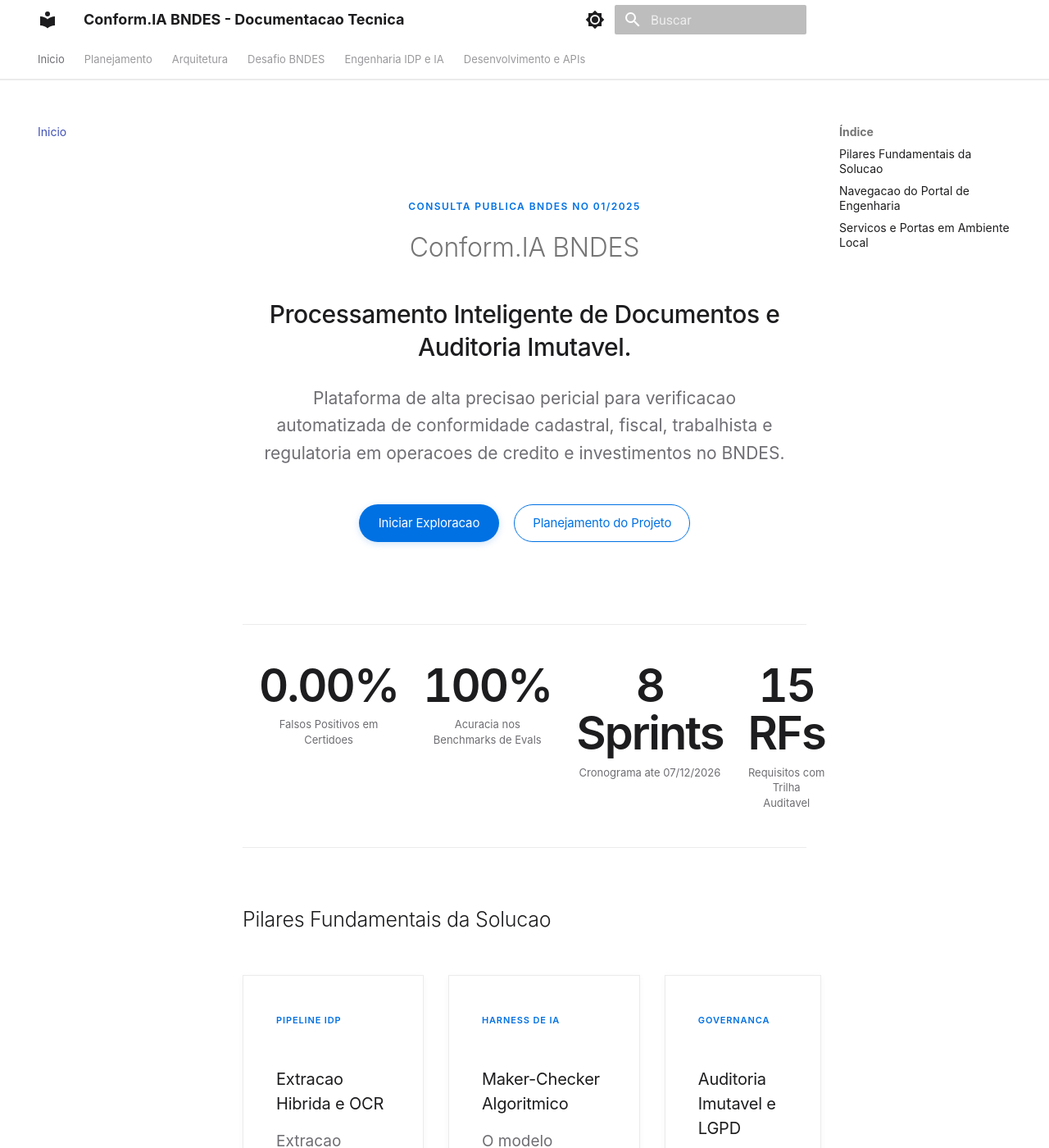
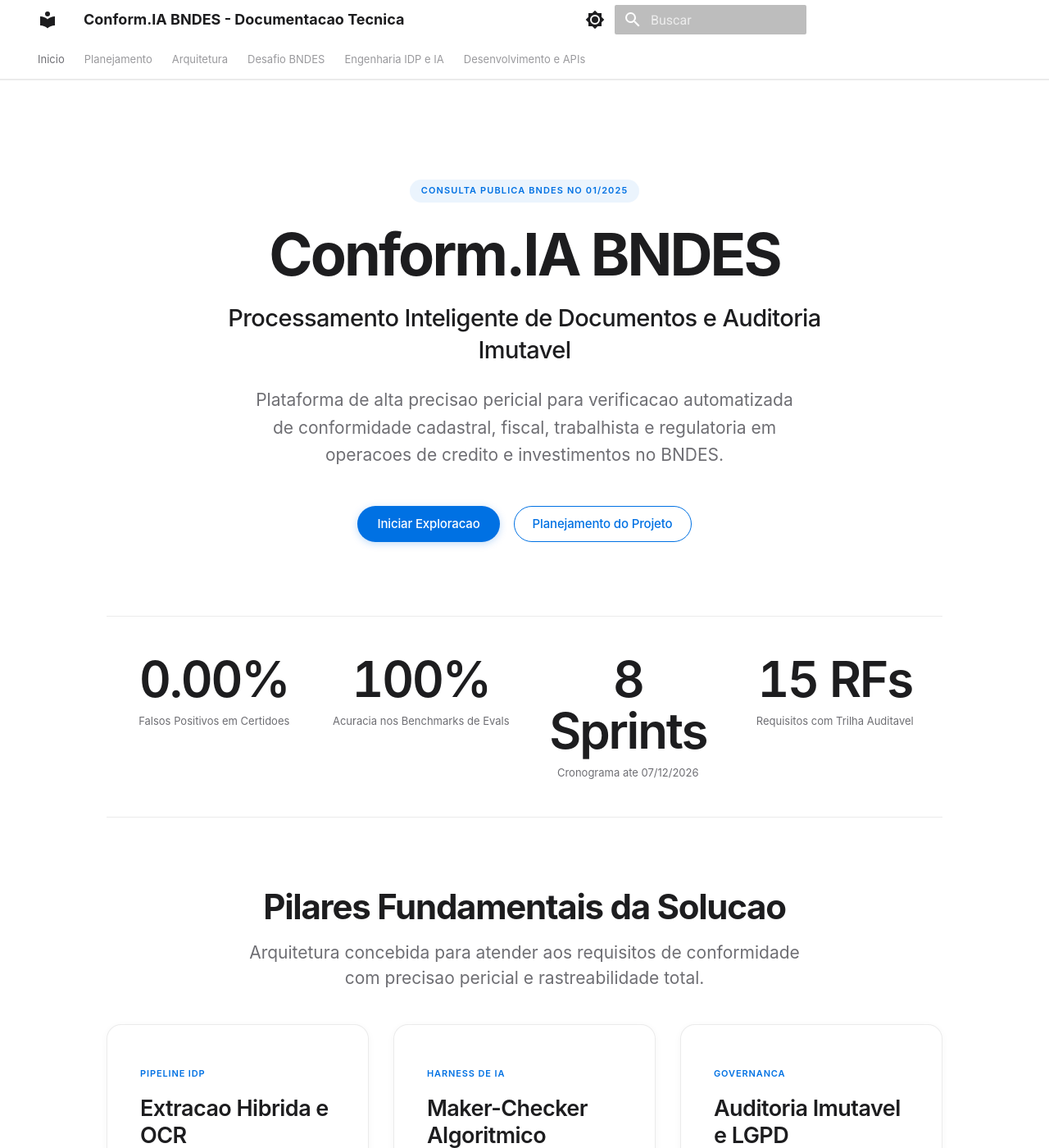
Before and after one commit to conformia-bndes/conformia-platform, an MkDocs documentation site: the page built from docs/index.md, in a window 1280 px wide and 1400 px high. Shown: the whole window at 82% size. Built offline with MkDocs 1.6.1 and Material for MkDocs 9.7.7, drawn with Linux system fonts in a browser that asks for light colours; comment, search, counter and statistics services are not loaded; some of the changed text lies outside the part shown.

Commit message:
style(docs): consolidar design system apple em extra.css e refinar responsividade

```diff
--- a/docs/index.md
+++ b/docs/index.md
@@ -1,7 +1,15 @@
+---
+hide:
+  - navigation
+  - toc
+---
+
+<div class="apple-landing-wrap">
+
 <div class="apple-hero">
   <span class="apple-eyebrow">Consulta Publica BNDES no 01/2025</span>
   <h1 class="apple-title">Conform.IA BNDES</h1>
-  <p class="apple-headline">Processamento Inteligente de Documentos e Auditoria Imutavel.</p>
+  <p class="apple-headline">Processamento Inteligente de Documentos e Auditoria Imutavel</p>
   <p class="apple-subheadline">
     Plataforma de alta precisao pericial para verificacao automatizada de conformidade cadastral, fiscal, trabalhista e regulatoria em operacoes de credito e investimentos no BNDES.
   </p>
@@ -30,7 +38,10 @@
   </div>
 </div>
 
-## Pilares Fundamentais da Solucao
+<div class="apple-section-header">
+  <h2 class="apple-section-title">Pilares Fundamentais da Solucao</h2>
+  <p class="apple-section-desc">Arquitetura concebida para atender aos requisitos de conformidade com precisao pericial e rastreabilidade total.</p>
+</div>
 
 <div class="apple-grid-3">
   <div class="apple-card">
@@ -67,11 +78,14 @@
   </div>
 </div>
 
-## Navegacao do Portal de Engenharia
+<div class="apple-section-header">
+  <h2 class="apple-section-title">Navegacao do Portal de Engenharia</h2>
+  <p class="apple-section-desc">Acesso estruturado as dimensoes estrategica, arquitetural, normativa e operacional da plataforma.</p>
+</div>
 
 <div class="apple-nav-grid">
   <a href="planning/" class="apple-nav-card">
-    <div class="apple-nav-card-inner">
+    <div>
       <span class="apple-nav-category">Estrategia</span>
       <h4 class="apple-nav-title">Planejamento e Requisitos</h4>
       <p class="apple-nav-text">Entendimento do edital, requisitos RF01 a RF15, matriz de dores operacionais e roadmap de sprints.</p>
@@ -80,7 +94,7 @@
   </a>
 
   <a href="architecture/overview/" class="apple-nav-card">
-    <div class="apple-nav-card-inner">
+    <div>
       <span class="apple-nav-category">Engenharia</span>
       <h4 class="apple-nav-title">Arquitetura e Decisoes (ADRs)</h4>
       <p class="apple-nav-text">Topologia de servicos conteinerizados, diagramas C4 e registros de decisao tecnica (ADR-001 a ADR-003).</p>
@@ -89,7 +103,7 @@
   </a>
 
   <a href="bndes/compliance-matrix/" class="apple-nav-card">
-    <div class="apple-nav-card-inner">
+    <div>
       <span class="apple-nav-category">Normativos</span>
       <h4 class="apple-nav-title">Desafio e Certidoes BNDES</h4>
       <p class="apple-nav-text">Mapeamento dos requisitos da Consulta Publica no 01/2025 e especificacao tecnica das tipologias de certidoes.</p>
@@ -98,7 +112,7 @@
   </a>
 
   <a href="development/quickstart/" class="apple-nav-card">
-    <div class="apple-nav-card-inner">
+    <div>
       <span class="apple-nav-category">Operacao</span>
       <h4 class="apple-nav-title">Desenvolvimento e APIs</h4>
       <p class="apple-nav-text">Guia de inicio rapido com Docker e Astral uv, contratos OpenAPI (Swagger) e quality gates.</p>
@@ -107,12 +121,48 @@
   </a>
 </div>
 
-## Servicos e Portas em Ambiente Local
+<div class="apple-section-header">
+  <h2 class="apple-section-title">Servicos e Portas em Ambiente Local</h2>
+  <p class="apple-section-desc">Catalogo de servicos e endpoints para analistas e equipes de engenharia.</p>
+</div>
 
-| Servico | URL Local | Finalidade Operacional |
-| :--- | :--- | :--- |
-| **Frontend SPA** | [http://localhost:5173](http://localhost:5173) | Cockpit operacional do analista de credito do BNDES. |
-| **Backend API (Swagger)** | [http://localhost:8000/docs](http://localhost:8000/docs) | Catalogo interativo OpenAPI das rotas da API. |
-| **Healthcheck da API** | [http://localhost:8000/api/v1/health](http://localhost:8000/api/v1/health) | Diagnostico em tempo real do PostgreSQL, Redis e MinIO. |
-| **MinIO Console** | [http://localhost:9001](http://localhost:9001) | Interface web do S3 Object Storage para armazenamento de PDFs. |
-| **Documentacao MkDocs** | [http://127.0.0.1:8000](http://127.0.0.1:8000) | Servidor local com recarregamento a quente via `make docs`. |
+<div class="apple-table-wrap">
+  <table class="apple-table">
+    <thead>
+      <tr>
+        <th>Servico</th>
+        <th>URL Local</th>
+        <th>Finalidade Operacional</th>
+      </tr>
+    </thead>
+    <tbody>
+      <tr>
+        <td><strong>Frontend SPA</strong></td>
+        <td><a href="http://localhost:5173" target="_blank" rel="noopener noreferrer">http://localhost:5173</a></td>
+        <td>Cockpit operacional do analista de credito do BNDES.</td>
+      </tr>
+      <tr>
+        <td><strong>Backend API (Swagger)</strong></td>
+        <td><a href="http://localhost:8000/docs" target="_blank" rel="noopener noreferrer">http://localhost:8000/docs</a></td>
+        <td>Catalogo interativo OpenAPI das rotas da API.</td>
+      </tr>
+      <tr>
+        <td><strong>Healthcheck da API</strong></td>
+        <td><a href="http://localhost:8000/api/v1/health" target="_blank" rel="noopener noreferrer">http://localhost:8000/api/v1/health</a></td>
+        <td>Diagnostico em tempo real do PostgreSQL, Redis e MinIO.</td>
+      </tr>
+      <tr>
+        <td><strong>MinIO Console</strong></td>
+        <td><a href="http://localhost:9001" target="_blank" rel="noopener noreferrer">http://localhost:9001</a></td>
+        <td>Interface web do S3 Object Storage para armazenamento de PDFs.</td>
+      </tr>
+      <tr>
+        <td><strong>Documentacao MkDocs</strong></td>
+        <td><a href="http://127.0.0.1:8000" target="_blank" rel="noopener noreferrer">http://127.0.0.1:8000</a></td>
+        <td>Servidor local com recarregamento a quente via <code>make docs</code>.</td>
+      </tr>
+    </tbody>
+  </table>
+</div>
+
+</div>
--- a/docs/stylesheets/extra.css
+++ b/docs/stylesheets/extra.css
@@ -15,18 +15,20 @@
   --apple-text-secondary: #6e6e73;
   --apple-text-tertiary: #86868b;
   --apple-border: rgba(0, 0, 0, 0.08);
-  --apple-border-strong: rgba(0, 0, 0, 0.14);
-  --apple-border-hover: rgba(0, 0, 0, 0.22);
+  --apple-border-strong: rgba(0, 0, 0, 0.16);
+  --apple-border-hover: rgba(0, 0, 0, 0.24);
   --apple-blue: #0071e3;
   --apple-blue-hover: #0077ed;
-  --apple-blue-subtle: rgba(0, 113, 227, 0.06);
-  --apple-shadow-sm: 0 2px 8px rgba(0, 0, 0, 0.04);
+  --apple-blue-subtle: rgba(0, 113, 227, 0.08);
+  --apple-shadow-sm: 0 2px 10px rgba(0, 0, 0, 0.04);
   --apple-shadow-md: 0 4px 20px rgba(0, 0, 0, 0.06);
   --apple-shadow-lg: 0 12px 32px rgba(0, 0, 0, 0.08);
 
   --radius-pill: 980px;
   --radius-card: 18px;
-  --radius-sm: 10px;
+  --radius-sm: 14px;
+  --apple-radius: 18px;
+  --apple-radius-sm: 14px;
 }
 
 [data-md-color-scheme="slate"] {
@@ -38,12 +40,12 @@
   --apple-text-secondary: #a1a1a6;
   --apple-text-tertiary: #86868b;
   --apple-border: rgba(255, 255, 255, 0.12);
-  --apple-border-strong: rgba(255, 255, 255, 0.2);
-  --apple-border-hover: rgba(255, 255, 255, 0.32);
+  --apple-border-strong: rgba(255, 255, 255, 0.22);
+  --apple-border-hover: rgba(255, 255, 255, 0.36);
   --apple-blue: #2997ff;
   --apple-blue-hover: #47a6ff;
-  --apple-blue-subtle: rgba(41, 151, 255, 0.1);
-  --apple-shadow-sm: 0 2px 8px rgba(0, 0, 0, 0.4);
+  --apple-blue-subtle: rgba(41, 151, 255, 0.12);
+  --apple-shadow-sm: 0 2px 10px rgba(0, 0, 0, 0.4);
   --apple-shadow-md: 0 6px 24px rgba(0, 0, 0, 0.5);
   --apple-shadow-lg: 0 16px 40px rgba(0, 0, 0, 0.7);
 }
@@ -59,7 +61,7 @@
   -moz-osx-font-smoothing: grayscale;
 }
 
-/* Cabecalho Minimalista com Blur Apple */
+/* Cabecalho Minimalista com Efeito de Vidro Apple */
 .md-header {
   background-color: rgba(255, 255, 255, 0.8) !important;
   backdrop-filter: saturate(180%) blur(20px);
@@ -93,72 +95,87 @@
 }
 
 /* ------------------------------------------------------------------------------
-   2. Hero Section Apple (Limpa, Aberta e Respirada)
+   2. Landing Page Layout - Expansivo e Respirado
    ------------------------------------------------------------------------------ */
 
-.apple-hero {
-  padding: 4.5rem 1rem 3.5rem;
+.apple-landing-wrap {
+  max-width: 1040px;
+  margin: 0 auto;
+  padding: 0 0.5rem;
+}
+
+/* ------------------------------------------------------------------------------
+   3. Hero Section Apple (Minimalista, Foco e Negrito)
+   ------------------------------------------------------------------------------ */
+
+.md-typeset .apple-hero {
+  padding: 3.5rem 1rem 3rem;
   text-align: center;
   max-width: 860px;
   margin: 0 auto;
 }
 
 @media (max-width: 640px) {
-  .apple-hero {
-    padding: 2.5rem 0.5rem 2rem;
+  .md-typeset .apple-hero {
+    padding: 2rem 0.5rem 1.75rem;
   }
 }
 
-.apple-eyebrow {
+.md-typeset .apple-eyebrow {
   display: inline-block;
-  font-size: 12px;
+  font-size: 11px;
   font-weight: 600;
   text-transform: uppercase;
-  letter-spacing: 0.12em;
+  letter-spacing: 0.1em;
   color: var(--apple-blue);
-  margin-bottom: 1rem;
+  background: var(--apple-blue-subtle);
+  padding: 5px 14px;
+  border-radius: var(--radius-pill);
+  margin-bottom: 1.25rem;
 }
 
-.apple-title {
-  font-size: 3.5rem;
-  font-weight: 700;
-  line-height: 1.08;
-  letter-spacing: -0.035em;
-  color: var(--apple-text-primary);
-  margin: 0 0 1rem;
+.md-typeset .apple-title,
+.md-typeset h1.apple-title {
+  font-size: 3.6rem !important;
+  font-weight: 700 !important;
+  line-height: 1.06 !important;
+  letter-spacing: -0.04em !important;
+  color: var(--apple-text-primary) !important;
+  margin: 0 0 1rem !important;
 }
 
 @media (max-width: 640px) {
-  .apple-title {
-    font-size: 2.3rem;
+  .md-typeset .apple-title,
+  .md-typeset h1.apple-title {
+    font-size: 2.25rem !important;
   }
 }
 
-.apple-headline {
-  font-size: 1.5rem;
+.md-typeset .apple-headline {
+  font-size: 1.45rem;
   font-weight: 500;
   line-height: 1.35;
-  letter-spacing: -0.015em;
+  letter-spacing: -0.02em;
   color: var(--apple-text-primary);
   margin: 0 0 1.25rem;
 }
 
 @media (max-width: 640px) {
-  .apple-headline {
+  .md-typeset .apple-headline {
     font-size: 1.15rem;
   }
 }
 
-.apple-subheadline {
+.md-typeset .apple-subheadline {
   font-size: 1.05rem;
   line-height: 1.6;
   color: var(--apple-text-secondary);
-  max-width: 680px;
+  max-width: 660px;
   margin: 0 auto 2.25rem;
 }
 
 @media (max-width: 640px) {
-  .apple-subheadline {
+  .md-typeset .apple-subheadline {
     font-size: 0.95rem;
     margin-bottom: 1.75rem;
   }
@@ -168,43 +185,43 @@
   display: flex;
   flex-wrap: wrap;
   justify-content: center;
-  gap: 0.9rem;
+  gap: 0.85rem;
   align-items: center;
 }
 
 /* ------------------------------------------------------------------------------
-   3. Botoes Apple (Pill / Alta Resposta Tatil)
+   4. Botoes Apple (Pill / Alta Resposta Tatil)
    ------------------------------------------------------------------------------ */
 
-.apple-btn-primary {
+.md-typeset .apple-btn-primary {
   display: inline-flex;
   align-items: center;
   justify-content: center;
   background-color: var(--apple-blue);
   color: #ffffff !important;
   font-size: 15px;
-  font-weight: 400;
+  font-weight: 500;
   letter-spacing: -0.01em;
-  padding: 11px 24px;
+  padding: 10px 24px;
   border-radius: var(--radius-pill);
   text-decoration: none !important;
   transition: transform 0.2s cubic-bezier(0.25, 1, 0.5, 1),
               background-color 0.2s ease,
               box-shadow 0.2s ease;
-  box-shadow: 0 2px 8px rgba(0, 113, 227, 0.2);
+  box-shadow: 0 2px 10px rgba(0, 113, 227, 0.25);
 }
 
-.apple-btn-primary:hover {
+.md-typeset .apple-btn-primary:hover {
   background-color: var(--apple-blue-hover);
   transform: scale(1.02);
-  box-shadow: 0 4px 16px rgba(0, 113, 227, 0.3);
+  box-shadow: 0 4px 16px rgba(0, 113, 227, 0.35);
 }
 
-.apple-btn-primary:active {
+.md-typeset .apple-btn-primary:active {
   transform: scale(0.98);
 }
 
-.apple-btn-secondary {
+.md-typeset .apple-btn-secondary {
   display: inline-flex;
   align-items: center;
   justify-content: center;
@@ -212,26 +229,26 @@
   color: var(--apple-blue) !important;
   border: 1px solid var(--apple-blue);
   font-size: 15px;
-  font-weight: 400;
+  font-weight: 500;
   letter-spacing: -0.01em;
-  padding: 10px 22px;
+  padding: 9px 22px;
   border-radius: var(--radius-pill);
   text-decoration: none !important;
   transition: transform 0.2s cubic-bezier(0.25, 1, 0.5, 1),
               background-color 0.2s ease;
 }
 
-.apple-btn-secondary:hover {
+.md-typeset .apple-btn-secondary:hover {
   background-color: var(--apple-blue-subtle);
   transform: scale(1.02);
 }
 
-.apple-btn-secondary:active {
+.md-typeset .apple-btn-secondary:active {
   transform: scale(0.98);
 }
 
 /* ------------------------------------------------------------------------------
-   4. Stat Strip Minimalista (Sem Bordas Coloridas Grosseiras)
+   5. Stat Strip Minimalista
    ------------------------------------------------------------------------------ */
 
 .apple-stat-strip {
@@ -264,7 +281,7 @@
 }
 
 .apple-stat-number {
-  font-size: 2.8rem;
+  font-size: 3rem;
   font-weight: 600;
   letter-spacing: -0.035em;
   line-height: 1.05;
@@ -274,7 +291,7 @@
 
 @media (max-width: 640px) {
   .apple-stat-number {
-    font-size: 2.2rem;
+    font-size: 2.25rem;
   }
 }
 
@@ -282,19 +299,55 @@
   font-size: 13px;
   font-weight: 400;
   color: var(--apple-text-secondary);
-  margin-top: 0.45rem;
+  margin-top: 0.5rem;
   line-height: 1.4;
 }
 
 /* ------------------------------------------------------------------------------
-   5. Apple Bento Grid (Cards Limpos com Bordas Finas e Sombras Difusas)
+   6. Secao Titulos Estilo Apple
+   ------------------------------------------------------------------------------ */
+
+.apple-section-header {
+  text-align: center;
+  max-width: 720px;
+  margin: 4rem auto 2rem;
+}
+
+.apple-section-header h2,
+.md-typeset .apple-section-header h2,
+.md-typeset h2.apple-section-title {
+  font-size: 2.1rem !important;
+  font-weight: 700 !important;
+  letter-spacing: -0.03em !important;
+  color: var(--apple-text-primary) !important;
+  margin: 0 0 0.5rem !important;
+  border-bottom: none !important;
+}
+
+@media (max-width: 640px) {
+  .apple-section-header h2,
+  .md-typeset .apple-section-header h2,
+  .md-typeset h2.apple-section-title {
+    font-size: 1.6rem !important;
+  }
+}
+
+.apple-section-desc {
+  font-size: 1.05rem;
+  line-height: 1.5;
+  color: var(--apple-text-secondary);
+  margin: 0;
+}
+
+/* ------------------------------------------------------------------------------
+   7. Apple Bento Grid (Cards com Cantos Arredondados e Sombra Suave)
    ------------------------------------------------------------------------------ */
 
 .apple-grid-3 {
   display: grid;
   grid-template-columns: repeat(3, 1fr);
   gap: 1.5rem;
-  margin: 2.5rem 0;
+  margin: 1.5rem 0 3.5rem;
 }
 
 @media (max-width: 900px) {
@@ -307,7 +360,7 @@
   background-color: var(--apple-card-bg);
   border: 1px solid var(--apple-border);
   border-radius: var(--apple-radius);
-  padding: 2rem;
+  padding: 2.25rem 2rem;
   box-shadow: var(--apple-shadow-sm);
   display: flex;
   flex-direction: column;
@@ -333,23 +386,26 @@
   margin-bottom: 0.8rem;
 }
 
-.apple-card-title {
-  font-size: 1.35rem;
-  font-weight: 600;
-  line-height: 1.25;
-  letter-spacing: -0.02em;
-  color: var(--apple-text-primary);
-  margin: 0 0 0.75rem;
+.apple-card-title,
+.md-typeset .apple-card-title {
+  font-size: 1.35rem !important;
+  font-weight: 600 !important;
+  line-height: 1.25 !important;
+  letter-spacing: -0.02em !important;
+  color: var(--apple-text-primary) !important;
+  margin: 0 0 0.85rem !important;
+  border-bottom: none !important;
 }
 
 .apple-card-desc {
   font-size: 0.95rem;
-  line-height: 1.55;
+  line-height: 1.6;
   color: var(--apple-text-secondary);
-  margin: 0 0 1.5rem;
+  margin: 0 0 1.75rem;
 }
 
-.apple-card-link {
+.apple-card-link,
+.md-typeset .apple-card-link {
   font-size: 14px;
   font-weight: 500;
   color: var(--apple-blue) !important;
@@ -362,18 +418,18 @@
 }
 
 .apple-card:hover .apple-card-link {
-  gap: 0.6rem;
+  gap: 0.65rem;
 }
 
 /* ------------------------------------------------------------------------------
-   6. Apple Nav Grid (Navegacao Curada em 4 Modulos)
+   8. Apple Nav Grid (Navegacao Curada em 4 Modulos)
    ------------------------------------------------------------------------------ */
 
 .apple-nav-grid {
   display: grid;
   grid-template-columns: repeat(2, 1fr);
   gap: 1.25rem;
-  margin: 2rem 0;
+  margin: 1.5rem 0 3.5rem;
 }
 
 @media (max-width: 720px) {
@@ -382,11 +438,12 @@
   }
 }
 
-.apple-nav-card {
+.apple-nav-card,
+.md-typeset .apple-nav-card {
   background-color: var(--apple-card-bg);
   border: 1px solid var(--apple-border);
   border-radius: var(--apple-radius-sm);
-  padding: 1.5rem 1.75rem;
+  padding: 1.6rem 1.85rem;
   text-decoration: none !important;
   color: inherit !important;
   display: flex;
@@ -412,15 +469,17 @@
   letter-spacing: 0.08em;
   color: var(--apple-text-tertiary);
   display: block;
-  margin-bottom: 0.3rem;
+  margin-bottom: 0.35rem;
 }
 
-.apple-nav-title {
-  font-size: 1.15rem;
-  font-weight: 600;
-  letter-spacing: -0.015em;
-  color: var(--apple-text-primary);
-  margin: 0 0 0.35rem;
+.apple-nav-title,
+.md-typeset .apple-nav-title {
+  font-size: 1.15rem !important;
+  font-weight: 600 !important;
+  letter-spacing: -0.015em !important;
+  color: var(--apple-text-primary) !important;
+  margin: 0 0 0.35rem !important;
+  border-bottom: none !important;
 }
 
 .apple-nav-text {
@@ -442,65 +501,82 @@
 }
 
 /* ------------------------------------------------------------------------------
-   7. Tabelas de Servicos Limpas (Estilo Ficha Tecnica Apple)
+   9. Tabelas de Servicos Limpas (Estilo Ficha Tecnica Apple)
    ------------------------------------------------------------------------------ */
 
-.md-typeset table:not([class]) {
+.apple-table-wrap {
   width: 100%;
-  border-collapse: collapse;
+  margin: 1.5rem 0 3.5rem;
+  overflow-x: auto;
+  -webkit-overflow-scrolling: touch;
+}
+
+.apple-table,
+.md-typeset table.apple-table {
+  width: 100%;
+  min-width: 620px;
+  border-collapse: separate;
   border-spacing: 0;
-  border: 1px solid var(--apple-border);
+  border: 1px solid var(--apple-border) !important;
   border-radius: var(--apple-radius-sm);
   overflow: hidden;
   box-shadow: var(--apple-shadow-sm);
+  margin: 0 !important;
 }
 
-.md-typeset table:not([class]) th {
-  background-color: var(--apple-card-secondary);
-  font-weight: 600;
-  font-size: 12px;
-  letter-spacing: 0.05em;
-  text-transform: uppercase;
-  color: var(--apple-text-secondary);
-  border-bottom: 1px solid var(--apple-border);
-  padding: 0.9rem 1.2rem;
-  text-align: left;
+.apple-table th,
+.md-typeset table.apple-table th {
+  background-color: var(--apple-card-secondary) !important;
+  color: var(--apple-text-secondary) !important;
+  font-size: 11px !important;
+  font-weight: 600 !important;
+  text-transform: uppercase !important;
+  letter-spacing: 0.06em !important;
+  padding: 12px 18px !important;
+  border-bottom: 1px solid var(--apple-border) !important;
+  text-align: left !important;
 }
 
-.md-typeset table:not([class]) td {
-  padding: 0.9rem 1.2rem;
-  border-bottom: 1px solid var(--apple-border);
-  font-size: 14px;
+.apple-table td,
+.md-typeset table.apple-table td {
+  padding: 14px 18px !important;
+  border-bottom: 1px solid var(--apple-border) !important;
+  font-size: 13.5px !important;
+  color: var(--apple-text-primary) !important;
 }
 
-.md-typeset table:not([class]) tr:last-child td {
-  border-bottom: none;
+.apple-table tr:last-child td,
+.md-typeset table.apple-table tr:last-child td {
+  border-bottom: none !important;
 }
 
-.md-typeset table:not([class]) tr:hover td {
-  background-color: var(--apple-blue-subtle);
-  transition: background-color 0.15s ease;
+.apple-table a,
+.md-typeset table.apple-table a {
+  color: var(--apple-blue) !important;
+  text-decoration: none !important;
+  font-family: var(--apple-mono) !important;
+  font-size: 12.5px !important;
+  white-space: nowrap !important;
+}
+
+.apple-table a:hover,
+.md-typeset table.apple-table a:hover {
+  text-decoration: underline !important;
 }
 
 /* ------------------------------------------------------------------------------
-   8. Acessibilidade (WCAG 2.2 - Reduced Motion e Foco)
+   10. Acessibilidade, Foco e Dark Mode Overrides
    ------------------------------------------------------------------------------ */
 
+:focus-visible {
+  outline: 2px solid var(--apple-blue);
+  outline-offset: 2px;
+}
+
 @media (prefers-reduced-motion: reduce) {
-  *, *::before, *::after {
-    animation-duration: 0.001ms !important;
+  *, ::before, ::after {
+    animation-duration: 0.01ms !important;
     animation-iteration-count: 1 !important;
-    transition-duration: 0.001ms !important;
-  }
-  .apple-btn-primary:hover,
-  .apple-btn-secondary:hover,
-  .apple-card:hover,
-  .apple-nav-card:hover {
-    transform: none !important;
+    transition-duration: 0.01ms !important;
   }
 }
-
-:focus-visible {
-  outline: 2px solid var(--apple-blue) !important;
-  outline-offset: 3px !important;
-}
```
